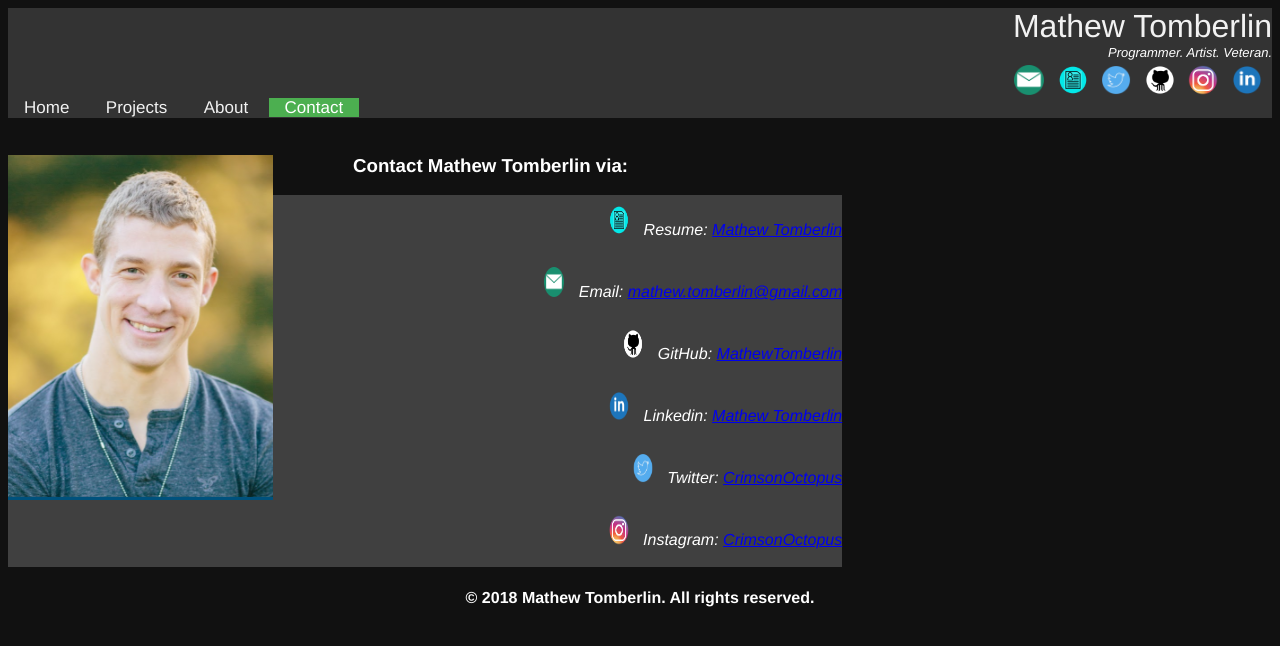
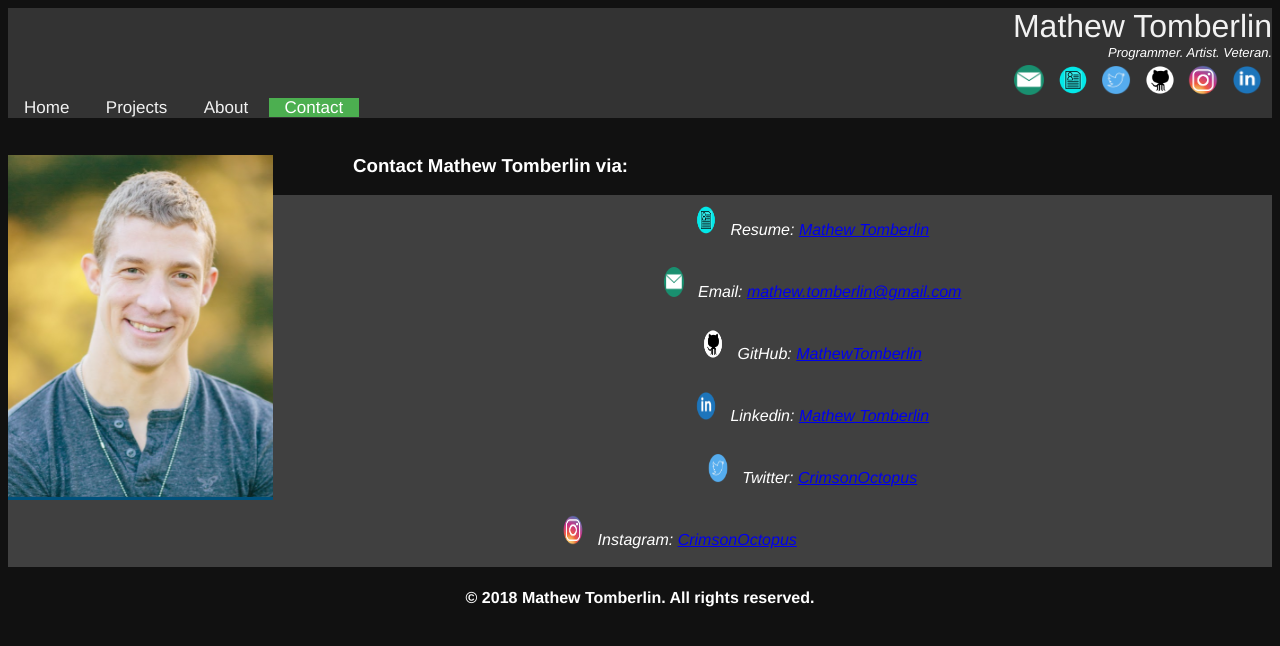
Before and after one commit to MathewTomberlin/MathewTomberlin.github.io, a PHP site: page /contact.html in a window 1280 px wide. Shown: the top 646 px of the page. Run offline with PHP 8.4, Linux system fonts and the light colour scheme.

Commit message:
Fix horizontal contacts page layout 7

```diff
--- a/contact.html
+++ b/contact.html
@@ -17,7 +17,7 @@
     <div class="pagebody">
         <img src="images/headshot.png" style="float:left;padding-right:80px;height:100%;width:auto" />
         <h3 style="color:white"><b>Contact Mathew Tomberlin via:</b></h3>
-            <address style="padding-left:80px;" align="right">
+            <address style="padding-left:80px;" align="center">
                 <img src="images/resumeicon.png" style="width:30px;height:40px;padding-top:10px;padding-right:10px;" /> Resume: <a href="https://docs.google.com/document/d/1mXkbbXCiTmdIer5hIxPjrsW3xnLrjckhm9Tgpik3MlQ/edit?usp=sharing" target="_blank">Mathew Tomberlin</a><br /><br />
                 <img src="images/emailicon.png" style="width:30px;height:40px;padding-top:10px;padding-right:10px;" /> Email: <a href="mailto:mathew.tomberlin@gmail.com" target="_blank">mathew.tomberlin@gmail.com</a><br /><br />
                 <img src="images/giticon.png" style="width:30px;height:40px;padding-top:10px;padding-right:10px;" /> GitHub: <a href="https://github.com/MathewTomberlin" target="_blank">MathewTomberlin</a><br /><br />
--- a/src/css/style.css
+++ b/src/css/style.css
@@ -168,7 +168,7 @@ body {
 
 address{
   background-color:#404040;
-  width: 66%;
+  width: 100%;
 }
 
 /* Add a background color to the button if it is clicked on (add the .active class with JS), and when you move the mouse over it (hover) */
```
